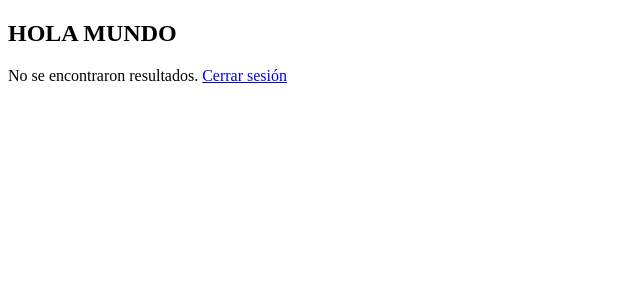
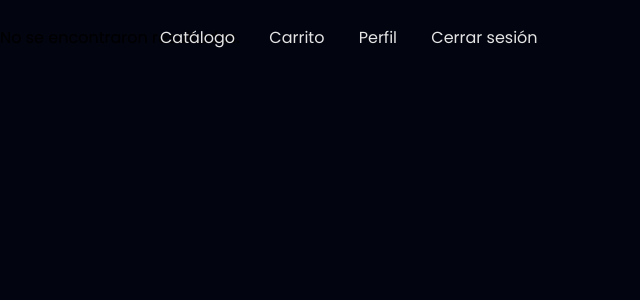
Before and after one commit to sSharpBlade/SaborCercano, a PHP site: page /inicio.php in a window 1280 px wide. Shown: the top 300 px of the page, without its empty margins (0-640 px from the left). Run offline with PHP 8.4, Linux system fonts and the light colour scheme; the visitor is signed in with stand-in values (Sample User, id 1); data that the repository does not hold is empty.

Commit message:
modified:   inicio.php

```diff
--- a/inicio.php
+++ b/inicio.php
@@ -18,10 +18,21 @@
     <meta charset="UTF-8">
     <meta http-equiv="X-UA-Compatible" content="IE=edge">
     <meta name="viewport" content="width=device-width, initial-scale=1.0">
-    <title>Catálogo</title>
+    <link rel="stylesheet" href="estilos_cliente.css">
+    <title>Cliente</title>
 </head>
 <body>
-    <h2>HOLA MUNDO</h2>
+    <header class="header">
+        <nav class="navbar">
+            <a href="#">Catálogo</a>
+            <a href="#">Carrito</a>
+            <a href="#">Perfil</a>
+            <a href="php/cerrar_sesion.php">Cerrar sesión</a>
+        </nav>
+    </header>
+
+    <br>
+
     <?php
         include 'php/conexion.php';
         $name = $_SESSION['usuario'];
@@ -35,6 +46,6 @@
             echo "No se encontraron resultados.";
         }
     ?>
-    <a href="php/cerrar_sesion.php">Cerrar sesión</a>
+
 </body>
 </html>
```
